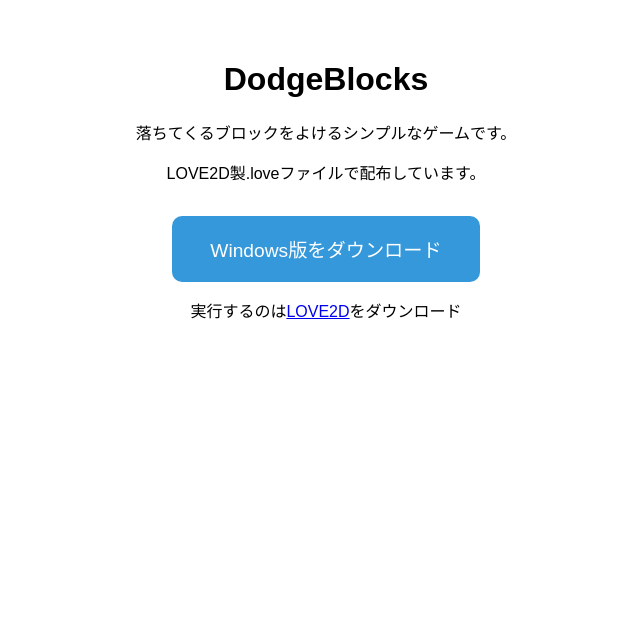
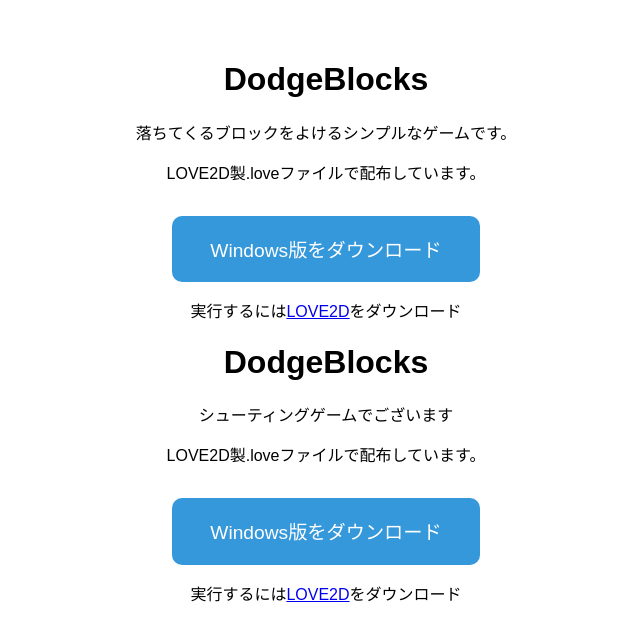
Before and after one commit to kameee3/game-v2, a plain HTML site: page index.html in a window 1280 px wide. Shown: the whole page, without its empty margins (314-954 px from the left). Drawn offline with Linux system fonts and the light colour scheme.

Commit message:
Update index.html

```diff
--- a/index.html
+++ b/index.html
@@ -21,7 +21,14 @@
 
   <div class="download">
     <a class="button" href="main.love" download>Windows版をダウンロード</a>
-    <p>実行するのは<a href="https://love2d.org/" target="_blank">LOVE2D</a>をダウンロード</p>
+    <p>実行するには<a href="https://love2d.org/" target="_blank">LOVE2D</a>をダウンロード</p>
+     <h1>DodgeBlocks</h1>
+  <p>シューティングゲームでございます</p>
+  <p>LOVE2D製.loveファイルで配布しています。</p>
+
+  <div class="download">
+    <a class="button" href="syuuto/main.love" download>Windows版をダウンロード</a>
+    <p>実行するには<a href="https://love2d.org/" target="_blank">LOVE2D</a>をダウンロード</p>
   </d
 </body>
 </html>
```
